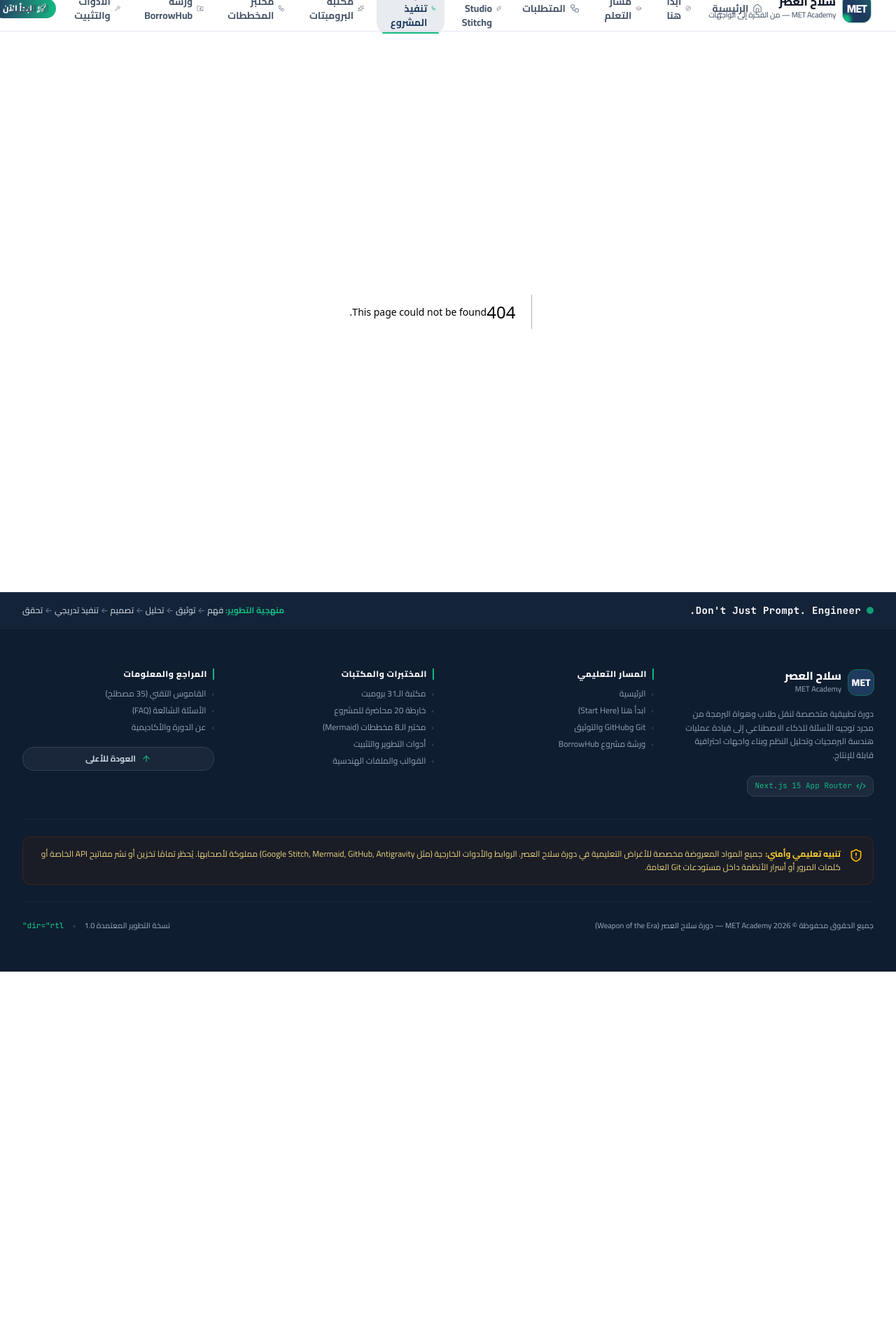
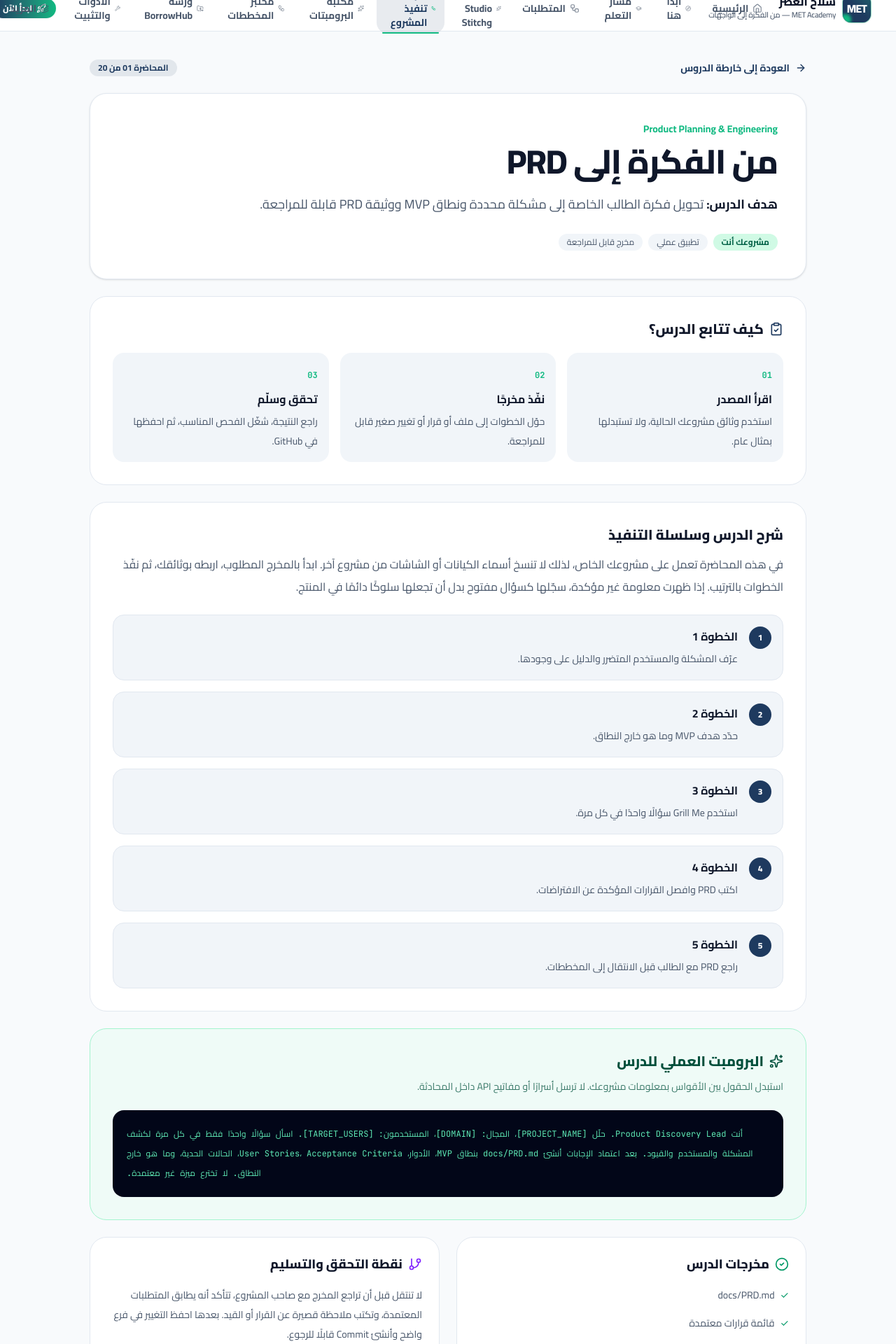
Before and after one commit to MahmoudAlmodalal/Ai_agents, a Next.js app: page /roadmap/1 in a window 1280 px wide. Before the commit this address had no page. Shown: the part 20-1940 px from the top of the page at 70% size. Before the commit the page ends 1408 px from the top, so only its background shows below. Built offline with nearby package versions, Linux system fonts and the light colour scheme.

Commit message:
feat: add detailed lesson pages for 20 lecture roadmap

```diff
--- /dev/null
+++ b/src/app/roadmap/[number]/page.tsx
@@ -0,0 +1,77 @@
+import Link from 'next/link';
+import { notFound } from 'next/navigation';
+import { ArrowRight, CheckCircle2, ClipboardCheck, GitBranch, Sparkles } from 'lucide-react';
+import { COURSE_LECTURES } from '@/src/lib/courseRoadmap';
+
+type LessonPageProps = { params: Promise<{ number: string }> };
+
+export function generateStaticParams() {
+  return COURSE_LECTURES.map((lecture) => ({ number: String(lecture.number) }));
+}
+
+export function generateMetadata({ params }: LessonPageProps) {
+  return params.then(({ number }) => {
+    const lecture = COURSE_LECTURES.find((item) => String(item.number) === number);
+    return { title: lecture ? `المحاضرة ${number}: ${lecture.title} | MET Academy` : 'درس المشروع | MET Academy' };
+  });
+}
+
+export default async function RoadmapLessonPage({ params }: LessonPageProps) {
+  const { number } = await params;
+  const lecture = COURSE_LECTURES.find((item) => String(item.number) === number);
+  if (!lecture) notFound();
+
+  const previous = COURSE_LECTURES.find((item) => item.number === lecture.number - 1);
+  const next = COURSE_LECTURES.find((item) => item.number === lecture.number + 1);
+
+  return (
+    <main className="min-h-screen bg-[var(--bg-body)] px-4 py-10 sm:px-6 lg:px-8" dir="rtl">
+      <div className="mx-auto max-w-5xl">
+        <div className="flex flex-wrap items-center justify-between gap-3">
+          <Link href="/roadmap" className="inline-flex items-center gap-2 text-sm font-bold text-[var(--primary)] hover:text-[var(--accent)]"><ArrowRight className="h-4 w-4" /> العودة إلى خارطة الدروس</Link>
+          <span className="rounded-full bg-[var(--primary)]/10 px-3 py-1 text-xs font-bold text-[var(--primary)]">المحاضرة {String(lecture.number).padStart(2, '0')} من 20</span>
+        </div>
+
+        <header className="mt-6 rounded-3xl border border-[var(--border-color)] bg-[var(--bg-surface)] p-6 shadow-sm sm:p-10">
+          <p className="text-sm font-bold text-[var(--accent)]">{lecture.axis}</p>
+          <h1 className="mt-3 text-3xl font-black tracking-tight text-[var(--text-main)] sm:text-5xl">{lecture.title}</h1>
+          <p className="mt-5 text-lg leading-9 text-[var(--text-muted)]"><strong className="text-[var(--text-main)]">هدف الدرس:</strong> {lecture.outcome}</p>
+          <div className="mt-6 flex flex-wrap gap-2"><span className="rounded-full bg-emerald-100 px-3 py-1 text-xs font-bold text-emerald-800 dark:bg-emerald-950/40 dark:text-emerald-300">مشروعك أنت</span><span className="rounded-full bg-[var(--bg-card-subtle)] px-3 py-1 text-xs text-[var(--text-muted)]">تطبيق عملي</span><span className="rounded-full bg-[var(--bg-card-subtle)] px-3 py-1 text-xs text-[var(--text-muted)]">مخرج قابل للمراجعة</span></div>
+        </header>
+
+        <section className="mt-6 rounded-3xl border border-[var(--border-color)] bg-[var(--bg-surface)] p-6 sm:p-8">
+          <h2 className="flex items-center gap-2 text-xl font-black text-[var(--text-main)]"><ClipboardCheck className="h-5 w-5 text-[var(--primary)]" /> كيف تتابع الدرس؟</h2>
+          <div className="mt-5 grid gap-4 sm:grid-cols-3">
+            <div className="rounded-2xl bg-[var(--bg-card-subtle)] p-4"><span className="font-mono text-xs font-bold text-[var(--accent)]">01</span><h3 className="mt-2 font-bold text-[var(--text-main)]">اقرأ المصدر</h3><p className="mt-1 text-sm leading-7 text-[var(--text-muted)]">استخدم وثائق مشروعك الحالية، ولا تستبدلها بمثال عام.</p></div>
+            <div className="rounded-2xl bg-[var(--bg-card-subtle)] p-4"><span className="font-mono text-xs font-bold text-[var(--accent)]">02</span><h3 className="mt-2 font-bold text-[var(--text-main)]">نفّذ مخرجًا</h3><p className="mt-1 text-sm leading-7 text-[var(--text-muted)]">حوّل الخطوات إلى ملف أو قرار أو تغيير صغير قابل للمراجعة.</p></div>
+            <div className="rounded-2xl bg-[var(--bg-card-subtle)] p-4"><span className="font-mono text-xs font-bold text-[var(--accent)]">03</span><h3 className="mt-2 font-bold text-[var(--text-main)]">تحقق وسلّم</h3><p className="mt-1 text-sm leading-7 text-[var(--text-muted)]">راجع النتيجة، شغّل الفحص المناسب، ثم احفظها في GitHub.</p></div>
+          </div>
+        </section>
+
+        <section className="mt-6 rounded-3xl border border-[var(--border-color)] bg-[var(--bg-surface)] p-6 sm:p-8">
+          <h2 className="text-xl font-black text-[var(--text-main)]">شرح الدرس وسلسلة التنفيذ</h2>
+          <p className="mt-3 leading-8 text-[var(--text-muted)]">في هذه المحاضرة تعمل على مشروعك الخاص، لذلك لا تنسخ أسماء الكيانات أو الشاشات من مشروع آخر. ابدأ بالمخرج المطلوب، اربطه بوثائقك، ثم نفّذ الخطوات بالترتيب. إذا ظهرت معلومة غير مؤكدة، سجّلها كسؤال مفتوح بدل أن تجعلها سلوكًا دائمًا في المنتج.</p>
+          <ol className="mt-6 space-y-4">
+            {lecture.steps.map((step, index) => <li key={step} className="flex gap-4 rounded-2xl border border-[var(--border-color)] bg-[var(--bg-card-subtle)] p-4"><span className="flex h-8 w-8 shrink-0 items-center justify-center rounded-full bg-[var(--primary)] text-xs font-black text-white">{index + 1}</span><div><h3 className="font-bold text-[var(--text-main)]">الخطوة {index + 1}</h3><p className="mt-1 text-sm leading-7 text-[var(--text-muted)]">{step}</p></div></li>)}
+          </ol>
+        </section>
+
+        <section className="mt-6 rounded-3xl border border-emerald-200 bg-emerald-50/70 p-6 dark:border-emerald-900 dark:bg-emerald-950/20 sm:p-8">
+          <h2 className="flex items-center gap-2 text-xl font-black text-emerald-900 dark:text-emerald-200"><Sparkles className="h-5 w-5" /> البرومبت العملي للدرس</h2>
+          <p className="mt-2 text-sm leading-7 text-emerald-900/75 dark:text-emerald-100/75">استبدل الحقول بين الأقواس بمعلومات مشروعك. لا ترسل أسرارًا أو مفاتيح API داخل المحادثة.</p>
+          <pre className="mt-5 max-h-[32rem] overflow-auto whitespace-pre-wrap rounded-2xl bg-slate-950 p-5 text-left text-xs leading-7 text-emerald-300" dir="auto">{lecture.prompt}</pre>
+        </section>
+
+        <section className="mt-6 grid gap-6 lg:grid-cols-2">
+          <div className="rounded-3xl border border-[var(--border-color)] bg-[var(--bg-surface)] p-6"><h2 className="flex items-center gap-2 text-lg font-black text-[var(--text-main)]"><CheckCircle2 className="h-5 w-5 text-emerald-600" /> مخرجات الدرس</h2><ul className="mt-4 space-y-3 text-sm leading-7 text-[var(--text-muted)]">{lecture.deliverables.map((item) => <li key={item} className="flex gap-2"><span className="text-emerald-600">✓</span>{item}</li>)}</ul></div>
+          <div className="rounded-3xl border border-[var(--border-color)] bg-[var(--bg-surface)] p-6"><h2 className="flex items-center gap-2 text-lg font-black text-[var(--text-main)]"><GitBranch className="h-5 w-5 text-violet-600" /> نقطة التحقق والتسليم</h2><p className="mt-4 text-sm leading-7 text-[var(--text-muted)]">لا تنتقل قبل أن تراجع المخرج مع صاحب المشروع، تتأكد أنه يطابق المتطلبات المعتمدة، وتكتب ملاحظة قصيرة عن القرار أو القيد. بعدها احفظ التغيير في فرع واضح وأنشئ Commit قابلًا للرجوع.</p><code className="mt-4 block rounded-xl bg-[var(--bg-card-subtle)] p-3 text-left text-xs text-[var(--text-main)]" dir="ltr">git status && git add . && git commit -m &quot;docs: complete lecture {String(lecture.number).padStart(2, '0')}&quot;</code></div>
+        </section>
+
+        <nav className="mt-8 flex items-center justify-between gap-3 rounded-2xl border border-[var(--border-color)] bg-[var(--bg-surface)] p-4 text-sm">
+          {previous ? <Link href={`/roadmap/${previous.number}`} className="font-bold text-[var(--primary)] hover:text-[var(--accent)]">← {previous.title}</Link> : <span />}
+          {next ? <Link href={`/roadmap/${next.number}`} className="font-bold text-[var(--primary)] hover:text-[var(--accent)]">{next.title} →</Link> : <Link href="/" className="font-bold text-[var(--primary)]">إنهاء المسار والعودة للرئيسية</Link>}
+        </nav>
+      </div>
+    </main>
+  );
+}
--- a/src/app/roadmap/page.tsx
+++ b/src/app/roadmap/page.tsx
@@ -38,7 +38,7 @@ export default function RoadmapPage() {
               <div className="flex flex-col gap-5 lg:flex-row lg:items-start">
                 <div className="flex shrink-0 items-center gap-3 lg:w-64 lg:flex-col lg:items-start">
                   <span className="flex h-12 w-12 items-center justify-center rounded-2xl bg-[var(--primary)] text-lg font-black text-white">{String(lecture.number).padStart(2, '0')}</span>
-                  <div><p className="text-xs font-bold text-[var(--accent)]">{lecture.axis}</p><h2 className="mt-1 text-xl font-black text-[var(--text-main)]">{lecture.title}</h2></div>
+                  <div><p className="text-xs font-bold text-[var(--accent)]">{lecture.axis}</p><Link href={`/roadmap/${lecture.number}`} className="group/title"><h2 className="mt-1 text-xl font-black text-[var(--text-main)] group-hover/title:text-[var(--primary)]">{lecture.title}</h2><span className="mt-1 block text-xs font-bold text-[var(--primary)]">فتح الدرس ←</span></Link></div>
                 </div>
                 <div className="min-w-0 flex-1">
                   <p className="leading-8 text-[var(--text-muted)]"><strong className="text-[var(--text-main)]">المخرج:</strong> {lecture.outcome}</p>
```
